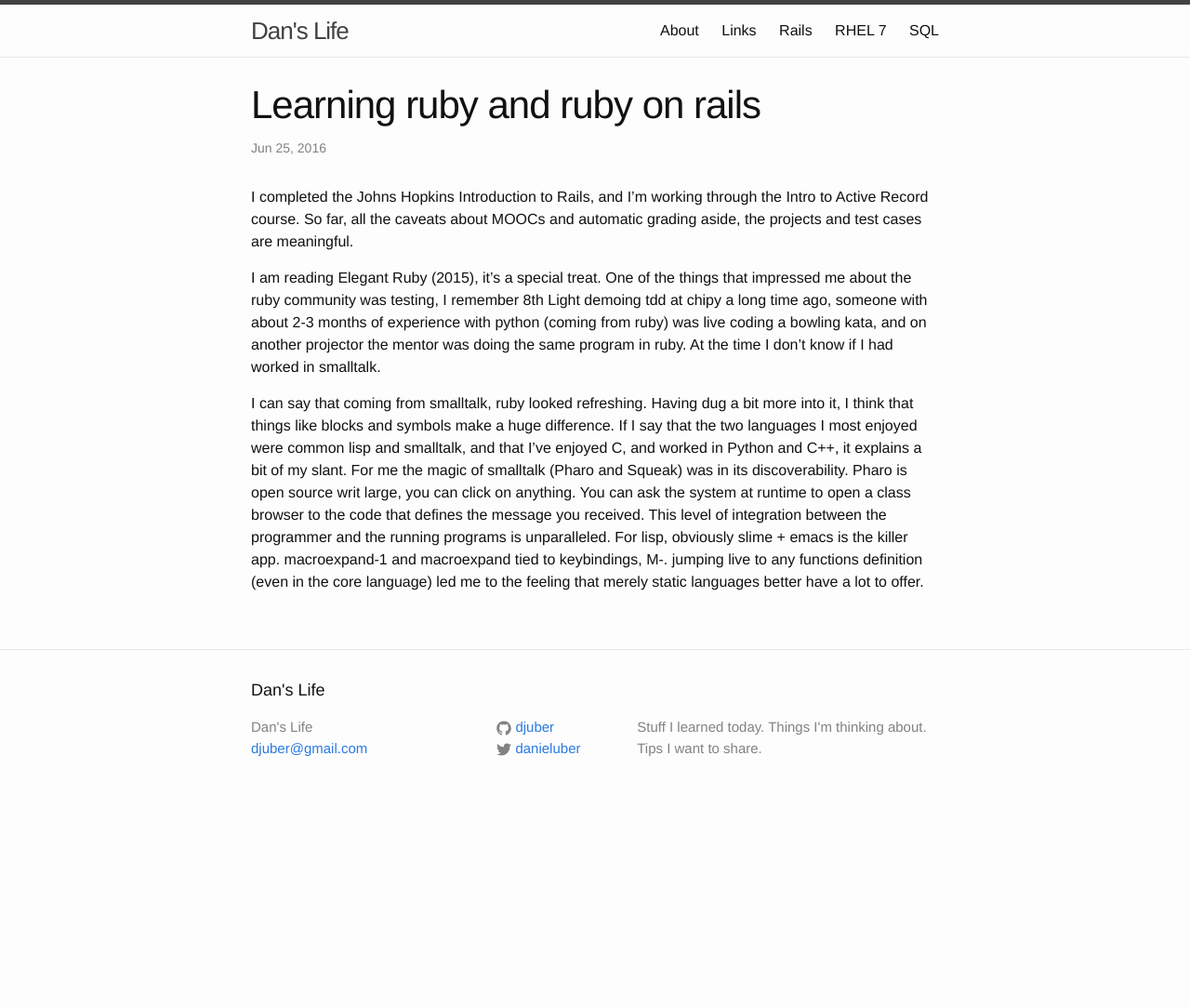
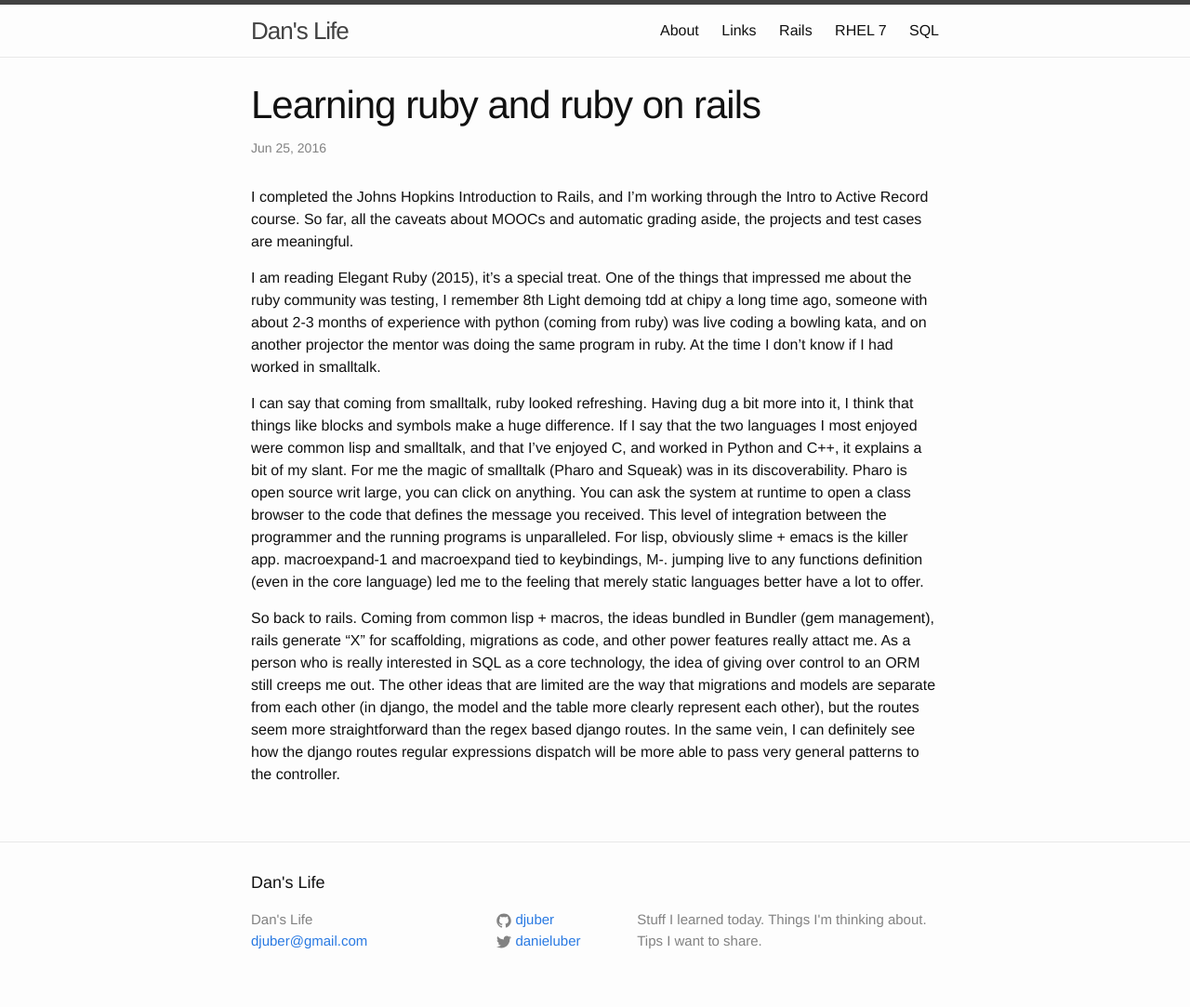
Before and after one commit to djuber/myblog, a Jekyll site: the page built from _posts/2016-06-25-rails.markdown, in a window 1280 px wide. Shown: the whole page at 93% size. Built offline with Jekyll 4.4.1, drawn with Linux system fonts in a browser that asks for light colours; before the commit the page ends 900 px from its top, so only the background shows below that.

Commit message:
automated 2016-06-25-06:51:58

```diff
--- /dev/null
+++ b/_posts/.#2016-06-13-using-mod_rewrite-to-map-retina-images-toregular-images.markdown
@@ -0,0 +1 @@
+djuber@laptop.20438:1465492394
--- a/_posts/2016-06-25-rails.markdown
+++ b/_posts/2016-06-25-rails.markdown
@@ -27,3 +27,11 @@ level of integration between the programmer and the running programs is unparall
 For lisp, obviously slime + emacs is the killer app. macroexpand-1 and macroexpand
 tied to keybindings, M-. jumping live to any functions definition (even in the core language)
 led me to the feeling that merely static languages better have a lot to offer.
+
+
+So back to rails. Coming from common lisp + macros, the ideas bundled in
+Bundler (gem management), rails generate "X" for scaffolding, migrations as
+code, and other power features really attact me. As a person who is really interested in
+SQL as a core technology, the idea of giving over control to an ORM still creeps me
+out. The other ideas that are limited are the way that migrations and models are
+separate from each other (in django, the model and the table more clearly represent each other), but the routes seem more straightforward than the regex based django routes. In the same vein, I can definitely see how the django routes regular expressions dispatch will be more able to pass very general patterns to the controller.
```
